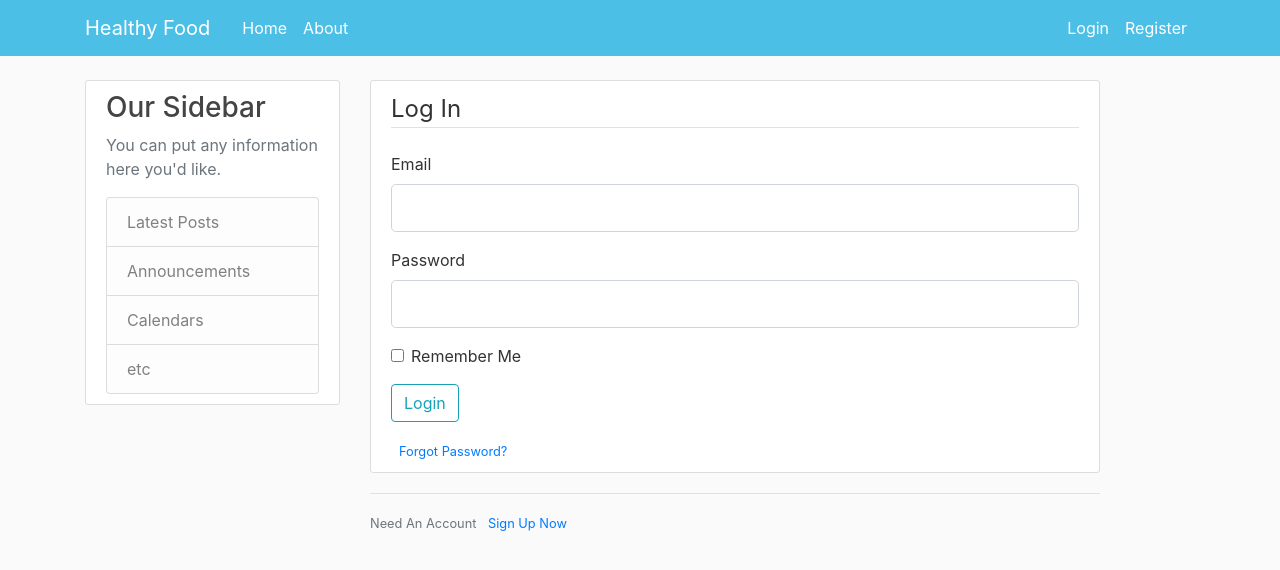
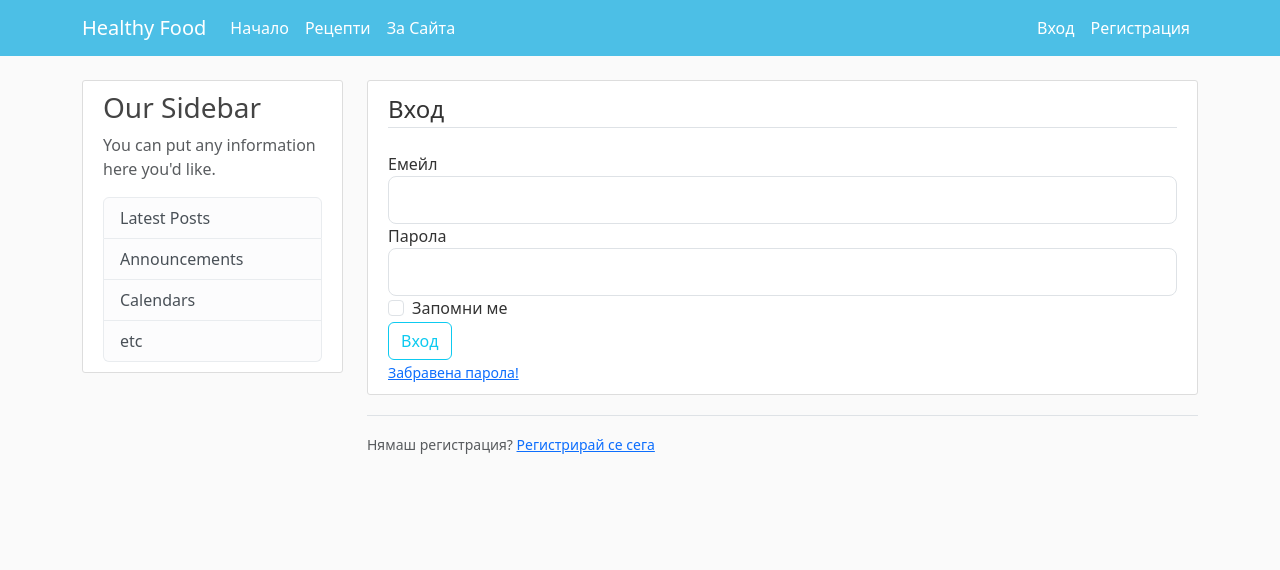
Before and after one commit to Iliyan-H-Iliev/Healthy_Food_WebsIte, a Flask app: page /login in a window 1280 px wide. Shown: the top 570 px of the page. Run offline with Flask 3, Linux system fonts and the light colour scheme; some libraries are stand-ins or nearby versions.

Commit message:
Upload Files

```diff
--- a/system/forms.py
+++ b/system/forms.py
@@ -7,27 +7,27 @@ from system.models import User
 
 
 class RegistrationForm(FlaskForm):
-    username = StringField("Username", validators=[DataRequired(), Length(min=2, max=20)])
-    email = StringField("Email", validators=[DataRequired(), Email(), Length(min=6, max=50)])
-    password = PasswordField("Password", validators=[DataRequired(), Length(min=6)])
-    confirm_password = PasswordField("Confirm Password", validators=[DataRequired(), EqualTo("password")])
-    submit = SubmitField("Sign Up")
+    username = StringField("Потребителско име", validators=[DataRequired(), Length(min=2, max=20)])
+    email = StringField("Емейл", validators=[DataRequired(), Email(), Length(min=6, max=50)])
+    password = PasswordField("Парола", validators=[DataRequired(), Length(min=6)])
+    confirm_password = PasswordField("Потвърди паролатата", validators=[DataRequired(), EqualTo("password")])
+    submit = SubmitField("Регистрация")
 
     def validate_username(self, username):
         user = User.query.filter_by(username=username.data).first()
 
         if user:
-            raise ValidationError("That username is taken. Please choose a different one.")
+            raise ValidationError("Това потребителско име е заето. Моля изберете друго потребителско име.")
 
     def validate_email(self, email):
         user = User.query.filter_by(email=email.data).first()
 
         if user:
-            raise ValidationError("That email is taken. Please choose a different one.")
+            raise ValidationError("Този емейл е зает. Моля изберете друг емейл.")
 
 
 class LoginForm(FlaskForm):
-    email = StringField("Email", validators=[DataRequired(), Email()])
-    password = PasswordField("Password", validators=[DataRequired(), Length(min=6)])
-    remember = BooleanField("Remember Me")
-    submit = SubmitField("Login")
+    email = StringField("Емейл", validators=[DataRequired(), Email()])
+    password = PasswordField("Парола", validators=[DataRequired(), Length(min=6)])
+    remember = BooleanField("Запомни ме")
+    submit = SubmitField("Вход")
--- a/system/routes.py
+++ b/system/routes.py
@@ -26,6 +26,11 @@ def home():  # put application's code here
     return render_template("home.html", posts=posts)
 
 
+@app.route("/recipes")
+def recipes():  # put application's code here
+    return render_template("recipes.html", title="Recipes")
+
+
 @app.route("/about")
 def about():  # put application's code here
     return render_template("about.html", title="About")
@@ -41,7 +46,7 @@ def register():
         user = User(username=form.username.data, email=form.email.data, password=hashed_password)
         db.session.add(user)
         db.session.commit()
-        flash(f"Account has been created!", "success")
+        flash(f"Акаунтът беше успешно създаден", "success")
         return redirect(url_for("login"))
     return render_template("register.html", title="Register", form=form)
 
@@ -55,11 +60,11 @@ def login():
         user = User.query.filter_by(email=form.email.data).first()
         if user and bcrypt.check_password_hash(user.password, form.password.data):
             login_user(user, remember=form.remember.data)
-            flash("You have been logged in!", "success")
+            flash(f"Здрaвей {user.username}!", "success")
             next_page = request.args.get("next")
-            return redirect(next_page) if next_page else redirect(url_for("home"))
+            return redirect(next_page) if next_page else redirect(url_for("account"))
         else:
-            flash("Login Unsuccessful. Please check username and password", "danger")
+            flash("Неуспешен вход. Грешен емейл или парола", "danger")
     return render_template("login.html", title="Login", form=form)
 
 
--- a/system/templates/layout.html
+++ b/system/templates/layout.html
@@ -1,13 +1,15 @@
 <!DOCTYPE html>
-<html lang="en">
+<html lang="bg">
 <head>
  <!-- Required meta tags -->
     <meta charset="utf-8">
     <meta name="viewport" content="width=device-width, initial-scale=1, shrink-to-fit=no">
 
     <!-- Bootstrap CSS -->
-    <link rel="stylesheet" href="https://maxcdn.bootstrapcdn.com/bootstrap/4.0.0/css/bootstrap.min.css" integrity="sha384-Gn5384xqQ1aoWXA+058RXPxPg6fy4IWvTNh0E263XmFcJlSAwiGgFAW/dAiS6JXm" crossorigin="anonymous">
-
+    <link href="https://cdn.jsdelivr.net/npm/bootstrap@5.3.1/dist/css/bootstrap.min.css"
+          rel="stylesheet"
+          integrity="sha384-4bw+/aepP/YC94hEpVNVgiZdgIC5+VKNBQNGCHeKRQN+PtmoHDEXuppvnDJzQIu9"
+          crossorigin="anonymous">
     <link rel="stylesheet" type="text/css" href="{{ url_for('static', filename='main.css') }}">
 
     {% if title %}
@@ -26,17 +28,26 @@
           </button>
           <div class="collapse navbar-collapse" id="navbarToggle">
             <div class="navbar-nav mr-auto">
-              <a class="nav-item nav-link" href="{{ url_for('home') }}">Home</a>
-              <a class="nav-item nav-link" href="{{ url_for('about') }}">About</a>
+              <a class="nav-item nav-link" href="{{ url_for('home') }}">Начало</a>
+              <a class="nav-item nav-link" href="{{ url_for('recipes') }}">Рецепти</a>
+              <a class="nav-item nav-link" href="{{ url_for('about') }}">За Сайта</a>
             </div>
             <!-- Navbar Right Side -->
-            <div class="navbar-nav">
+            <div class="navbar-nav ms-auto">
                 {% if current_user.is_authenticated %}
-                    <a class="nav-item nav-link" href="{{ url_for('account') }}">Account</a>
-                     <a class="nav-item nav-link" href="{{ url_for('logout') }}">Logout</a>
+                    <div class="dropdown">
+                        <a class="nav-item nav-link dropdown-toggle" href="#" id="navbarDropdown"
+                           role="button" data-bs-toggle="dropdown" aria-expanded="false">
+                            <img src="../static/profile_image.png" title="Some title" alt="image" height="25" width="25">
+                        </a>
+                        <ul class="dropdown-menu" aria-labelledby="navbarDropdown">
+                            <li><a class="dropdown-item" href="{{ url_for('account') }}">Профил</a></li>
+                            <li><a class="dropdown-item" href="{{ url_for('logout') }}">Изход</a></li>
+                        </ul>
+                    </div>
                 {% else %}
-                    <a class="nav-item nav-link" href="{{ url_for('login') }}">Login</a>
-                    <a class="nav-item nav-link" href="{{ url_for('register') }}">Register</a>
+                    <a class="nav-item nav-link" href="{{ url_for('login') }}">Вход</a>
+                    <a class="nav-item nav-link" href="{{ url_for('register') }}">Регистрация</a>
                 {% endif %}
             </div>
           </div>
@@ -59,7 +70,7 @@
           </div>
         </div>
         <!-- Flash Messages -->
-        <div class="col-md-8">
+        <div class="col-md-9 ms-auto">
             {% with messages = get_flashed_messages(with_categories=true) %}
                 {% if messages %}
                     {% for category, message in messages %}
@@ -76,8 +87,11 @@
 
 <!-- Optional JavaScript -->
     <!-- jQuery first, then Popper.js, then Bootstrap JS -->
-    <script src="https://code.jquery.com/jquery-3.2.1.slim.min.js" integrity="sha384-KJ3o2DKtIkvYIK3UENzmM7KCkRr/rE9/Qpg6aAZGJwFDMVNA/GpGFF93hXpG5KkN" crossorigin="anonymous"></script>
-    <script src="https://cdnjs.cloudflare.com/ajax/libs/popper.js/1.12.9/umd/popper.min.js" integrity="sha384-ApNbgh9B+Y1QKtv3Rn7W3mgPxhU9K/ScQsAP7hUibX39j7fakFPskvXusvfa0b4Q" crossorigin="anonymous"></script>
-    <script src="https://maxcdn.bootstrapcdn.com/bootstrap/4.0.0/js/bootstrap.min.js" integrity="sha384-JZR6Spejh4U02d8jOt6vLEHfe/JQGiRRSQQxSfFWpi1MquVdAyjUar5+76PVCmYl" crossorigin="anonymous"></script>
+    <script src="https://cdn.jsdelivr.net/npm/@popperjs/core@2.11.8/dist/umd/popper.min.js"
+            integrity="sha384-I7E8VVD/ismYTF4hNIPjVp/Zjvgyol6VFvRkX/vR+Vc4jQkC+hVqc2pM8ODewa9r"
+            crossorigin="anonymous"></script>
+    <script src="https://cdn.jsdelivr.net/npm/bootstrap@5.3.1/dist/js/bootstrap.min.js"
+            integrity="sha384-Rx+T1VzGupg4BHQYs2gCW9It+akI2MM/mndMCy36UVfodzcJcF0GGLxZIzObiEfa"
+            crossorigin="anonymous"></script>
 </body>
 </html>
--- a/system/templates/login.html
+++ b/system/templates/login.html
@@ -4,7 +4,7 @@
         <form method="POST" action="">
             {{ form.hidden_tag() }}
             <fieldset class="form-group">
-                <legend class="border-bottom mb-4">Log In</legend>
+                <legend class="border-bottom mb-4">Вход</legend>
                 <div class="form-group">
                     {{ form.email.label(class="form-control-label") }}
                     {% if form.email.errors %}
@@ -40,13 +40,13 @@
                 {{ form.submit(class="btn btn-outline-info") }}
             </div>
             <small class="text-muted ml-2">
-                <a href="{{ url_for('register') }}">Forgot Password?</a>
+                <a href="{{ url_for('register') }}">Забравена парола!</a>
             </small>
         </form>
     </div>
     <div class="border-top pt-3">
         <small class="text-muted">
-            Need An Account <a class="ml-2" href="{{ url_for('register') }}">Sign Up Now</a>
+            Нямаш регистрация? <a class="ml-2" href="{{ url_for('register') }}">Регистрирай се сега</a>
         </small>
     </div>
 
--- /dev/null
+++ b/system/templates/recipes.html
@@ -0,0 +1,5 @@
+{% extends "layout.html" %}
+{% block content %}
+    <h1>3456456456</h1>
+
+{% endblock content %}
--- a/system/templates/register.html
+++ b/system/templates/register.html
@@ -4,7 +4,7 @@
         <form method="POST" action="">
             {{ form.hidden_tag() }}
             <fieldset class="form-group">
-                <legend class="border-bottom mb-4">Join Today</legend>
+                <legend class="border-bottom mb-4">Регистрирай се днес</legend>
                 <div class="form-group">
                     {{ form.username.label(class="form-control-label") }}
                     {% if form.username.errors %}
@@ -66,7 +66,7 @@
     </div>
     <div class="border-top pt-3">
         <small class="text-muted">
-            Already Have An Account <a class="ml-2" href="{{ url_for('login') }}">Sign In</a>
+            Вече имаш акаунт <a class="ml-2" href="{{ url_for('login') }}">вход</a>
         </small>
     </div>
 
```
Also changed, not shown: system/static/profile.png (added), system/static/profile_image.png (added).
